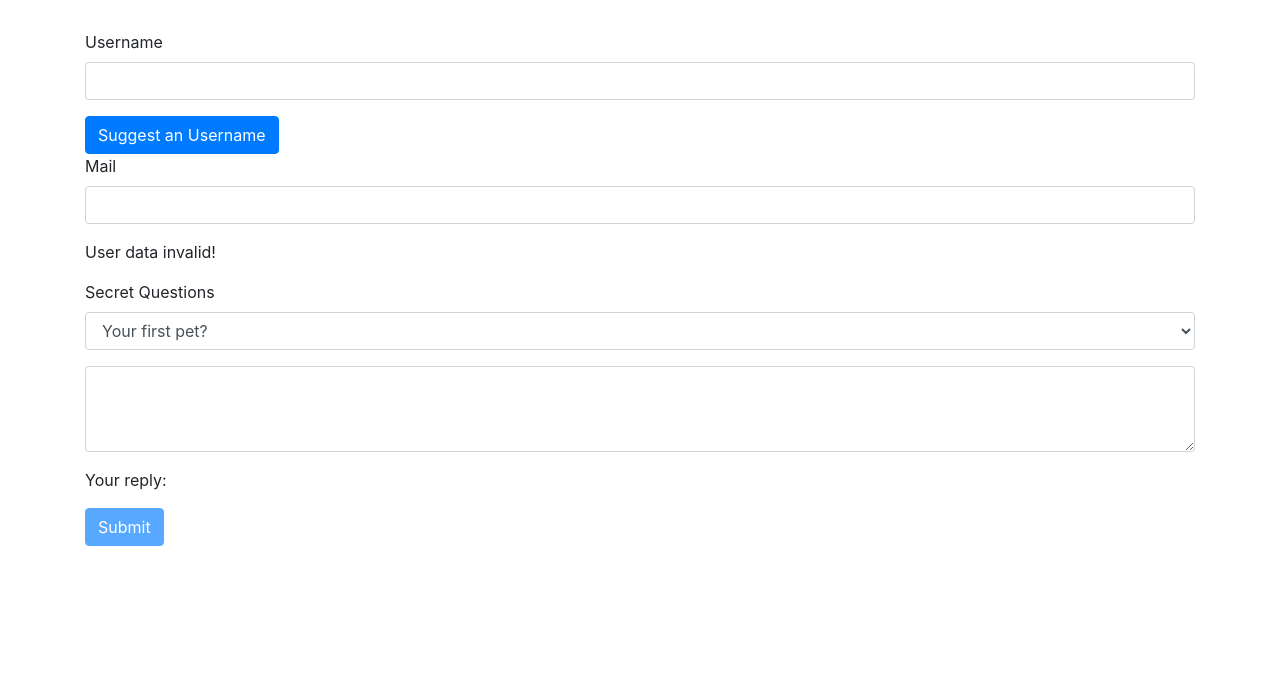
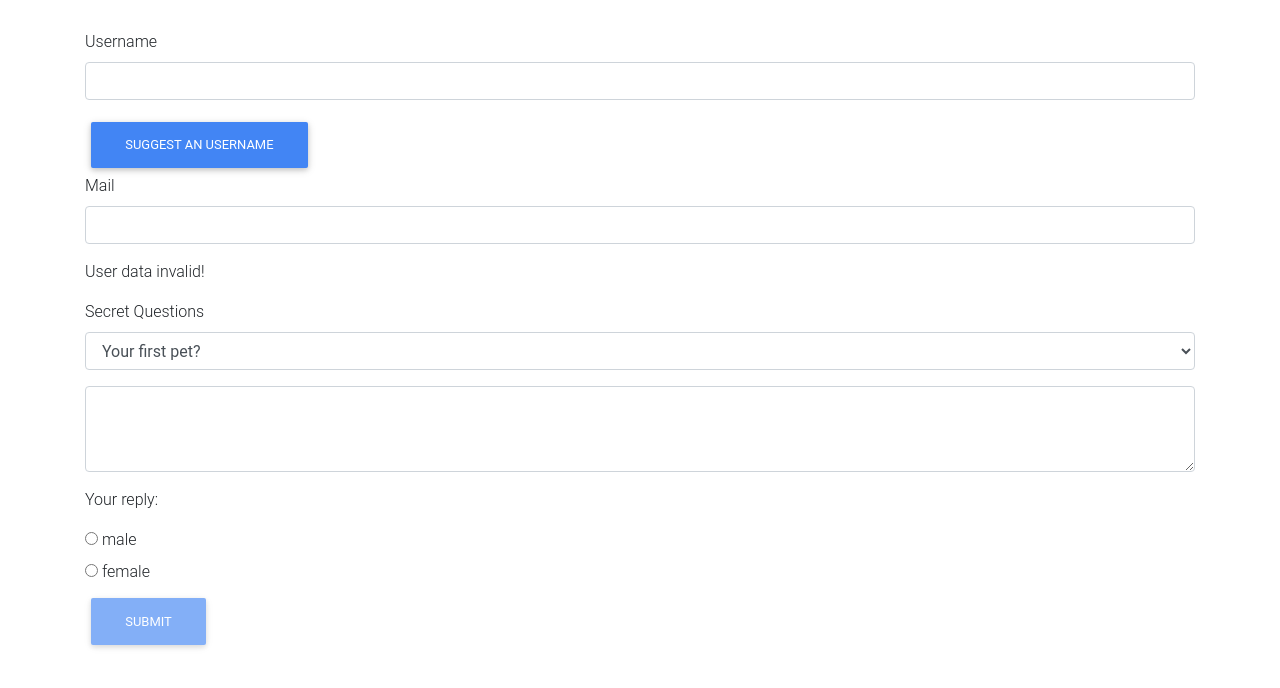
Before and after one commit to kolipatelkishan786/forms, an Angular app: page / in a window 1280 px wide. Shown: the top 688 px of the page. Built offline with nearby package versions, Linux system fonts and the light colour scheme.

Commit message:
182 TD Handling Radio Buttons.

```diff
--- a/package.json
+++ b/package.json
@@ -20,6 +20,7 @@
     "@angular/platform-browser-dynamic": "~7.1.0",
     "@angular/router": "~7.1.0",
     "core-js": "^2.5.4",
+    "mdbootstrap": "^4.7.1",
     "rxjs": "~6.3.3",
     "tslib": "^1.9.0",
     "zone.js": "~0.8.26"
--- a/src/app/app.component.html
+++ b/src/app/app.component.html
@@ -5,7 +5,7 @@
         <div
           id="user-data"
           ngModelGroup="userData"
-        #userData="ngModelGroup">
+          #userData="ngModelGroup">
           <div class="form-group">
             <label for="username">Username</label>
             <input
@@ -51,6 +51,17 @@
             [(ngModel)]="answer"></textarea>
         </div>
         <p>Your reply: {{answer}}</p>
+        <div class="radio" *ngFor="let gender of genders">
+          <label>
+            <input
+              type="radio"
+              ngModel
+              name="gender"
+              [value]="gender"
+              required>
+            {{gender}}
+          </label>
+        </div>
         <button
           class="btn btn-primary"
           type="submit"
--- a/src/app/app.component.ts
+++ b/src/app/app.component.ts
@@ -11,6 +11,7 @@ export class AppComponent {
 
   defaultQuestion = 'pet';
   answer = '';
+  genders = ['male', 'female'];
 
   suggestUserName() {
     const suggesteName = 'Superuser';
--- a/src/app/app.module.ts
+++ b/src/app/app.module.ts
@@ -4,10 +4,12 @@ import { NgModule } from '@angular/core';
 import { AppRoutingModule } from './app-routing.module';
 import { AppComponent } from './app.component';
 import {FormsModule} from '@angular/forms';
+import { HeaderComponent } from './header/header.component';
 
 @NgModule({
   declarations: [
-    AppComponent
+    AppComponent,
+    HeaderComponent
   ],
   imports: [
     BrowserModule,
--- /dev/null
+++ b/src/app/header/header.component.ts
@@ -0,0 +1,17 @@
+import { Component, OnInit } from '@angular/core';
+
+@Component({
+  selector: 'app-header',
+  templateUrl: './header.component.html',
+  styleUrls: ['./header.component.scss']
+})
+export class HeaderComponent implements OnInit {
+
+  constructor() { }
+
+  ngOnInit() {
+
+
+  }
+
+}
--- a/src/index.html
+++ b/src/index.html
@@ -17,6 +17,8 @@
 
   <!-- Latest compiled JavaScript -->
   <script src="https://maxcdn.bootstrapcdn.com/bootstrap/4.2.1/js/bootstrap.min.js"></script>
+
+  <link rel="stylesheet" href="https://cdnjs.cloudflare.com/ajax/libs/mdbootstrap/4.6.0/css/mdb.min.css" />
 </head>
 <body>
 <app-root></app-root>
```
Also changed, not shown: src/app/header/header.component.html (added), src/app/header/header.component.scss (added), 2 other files (tests, documents, lock files or other folders).
